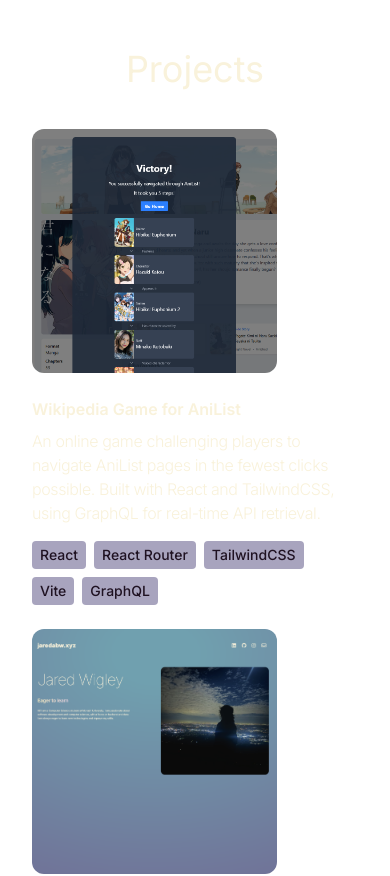
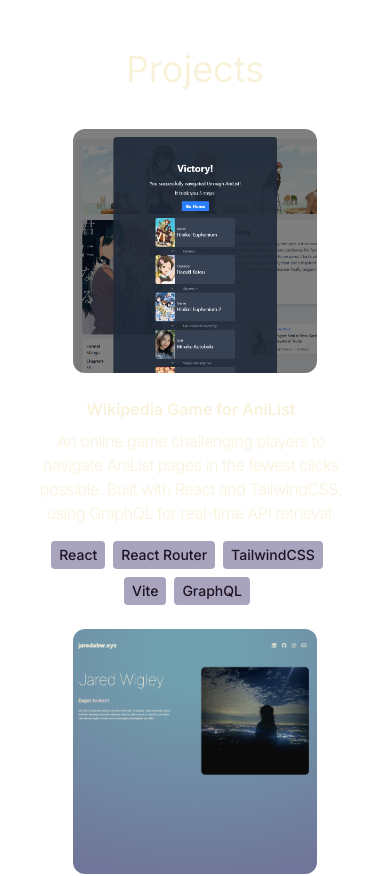
Before and after one commit to jaredabw/jaredabw.github.io, a React (Vite) app: page / in a window 390 px wide. Shown: the part 1100-1976 px from the top of the page. Built offline with nearby package versions, Linux system fonts and the light colour scheme.

Commit message:
adjust  element formatting

```diff
--- a/src/components/Projects.jsx
+++ b/src/components/Projects.jsx
@@ -23,14 +23,14 @@
             transition={{ duration: Math.sqrt(index + 1) }}
             viewport={{ once: true }}
           >
-            <div className="w-3/4 lg:w-1/5 justify-center">
+            <div className="w-3/4 lg:w-1/5 justify-center mx-auto">
               <img
                 src={project.image}
                 alt={project.title}
                 className="mb-6 rounded-xl w-full aspect-square object-cover"
               />
             </div>
-            <div className="w-full max-w-xl lg:w-3/4 pr-2 lg:pl-4">
+            <div className="w-full max-w-xl lg:w-3/4 pr-2 lg:pl-4 text-center lg:text-left">
               <h6 className="mb-2 font-semibold">{project.title}</h6>
               <p className="mb-4 tracking-tight font-light">
                 {project.description}
```
